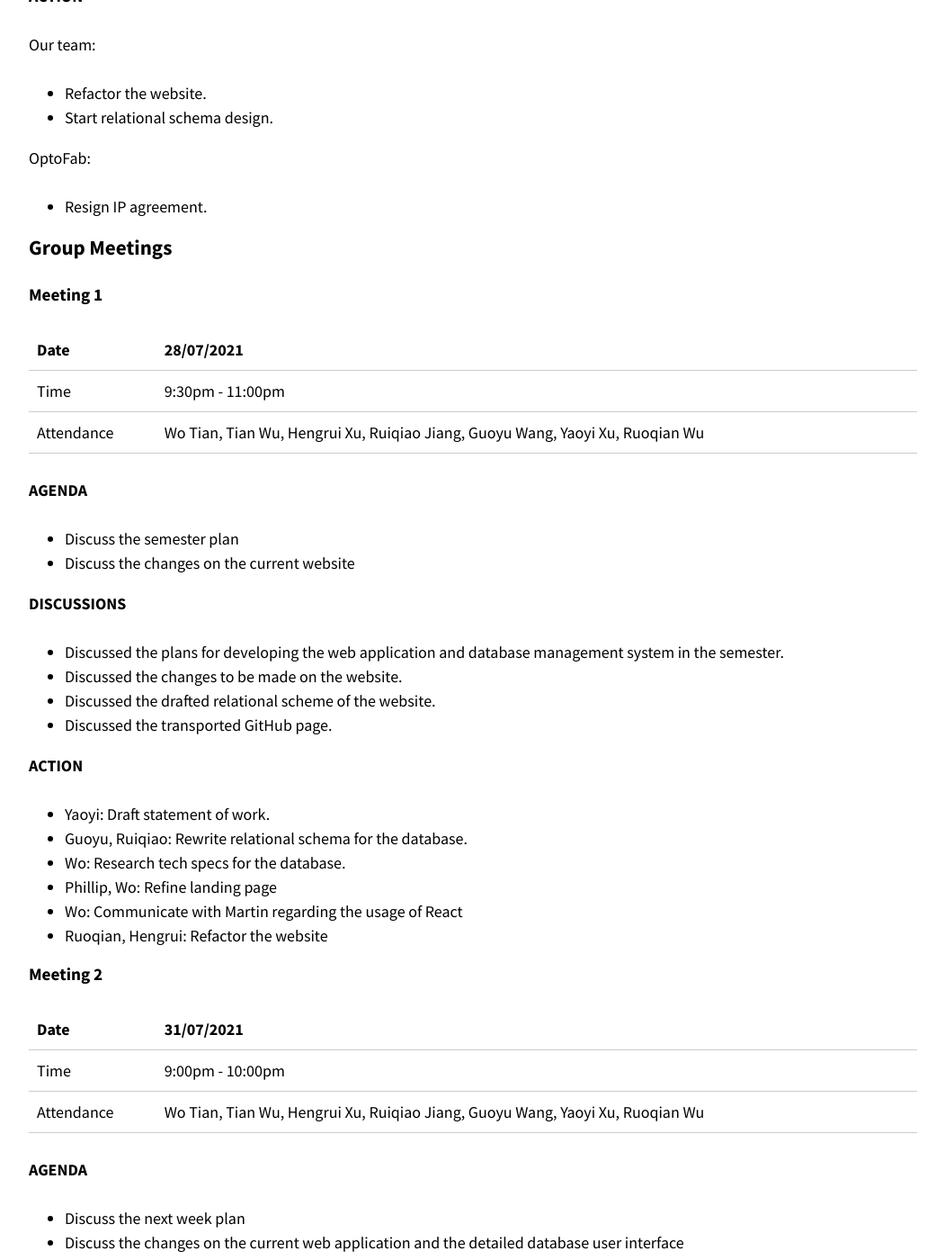
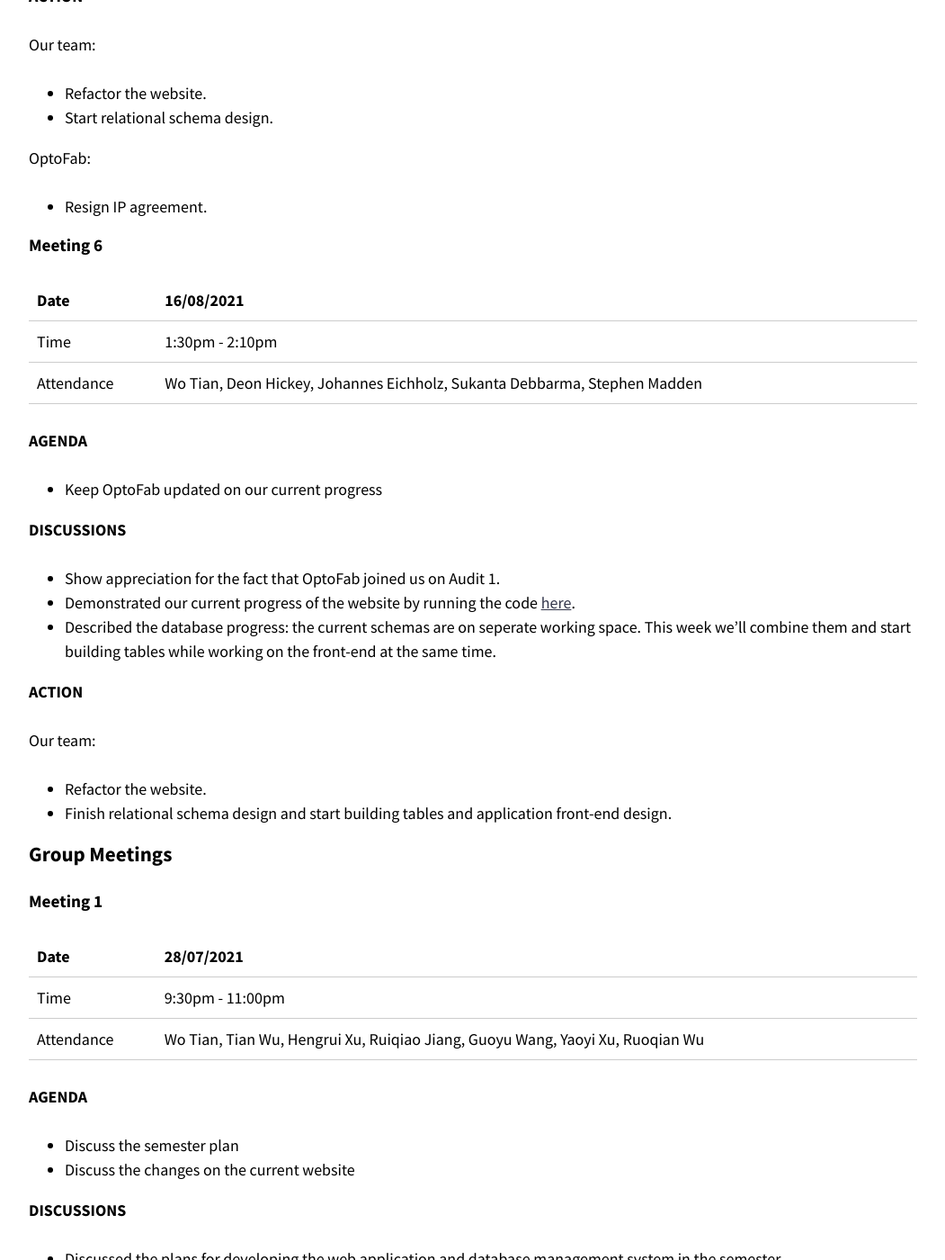
Before and after one commit to optofab/optofab.github.io, a Jekyll site: the page built from logs.md, in a window 1280 px wide and 1400 px high, scrolled down 4679 px. Shown: the whole window at 90% size, without its empty margins (114-1165 px from the left). Built offline with Jekyll 4.4.1, drawn with Linux system fonts in a browser that asks for light colours; nearby versions of some CDN libraries; emoji names are drawn with the system emoji font.

Commit message:
Update logs.md

```diff
--- a/logs.md
+++ b/logs.md
@@ -168,6 +168,32 @@ Our team:
 OptoFab:
 
 - Resign IP agreement.
+
+
+#### Meeting 6
+
+| Date       | 16/08/2021                                                                |
+| ---------- | ------------------------------------------------------------------------- |
+| Time       | 1:30pm - 2:10pm                                                           |
+| Attendance | Wo Tian, Deon Hickey, Johannes Eichholz, Sukanta Debbarma, Stephen Madden |
+
+**AGENDA**
+
+- Keep OptoFab updated on our current progress
+
+**DISCUSSIONS**
+
+- Show appreciation for the fact that OptoFab joined us on Audit 1.
+- Demonstrated our current progress of the website by running the code [here](https://github.com/swingrope/optofab-website).
+- Described the database progress: the current schemas are on seperate working space. This week we'll combine them and start building tables while working on the front-end at the same time.
+
+**ACTION**
+
+Our team:
+
+- Refactor the website.
+- Finish relational schema design and start building tables and application front-end design.
+
 
 ### Group Meetings
 
```
